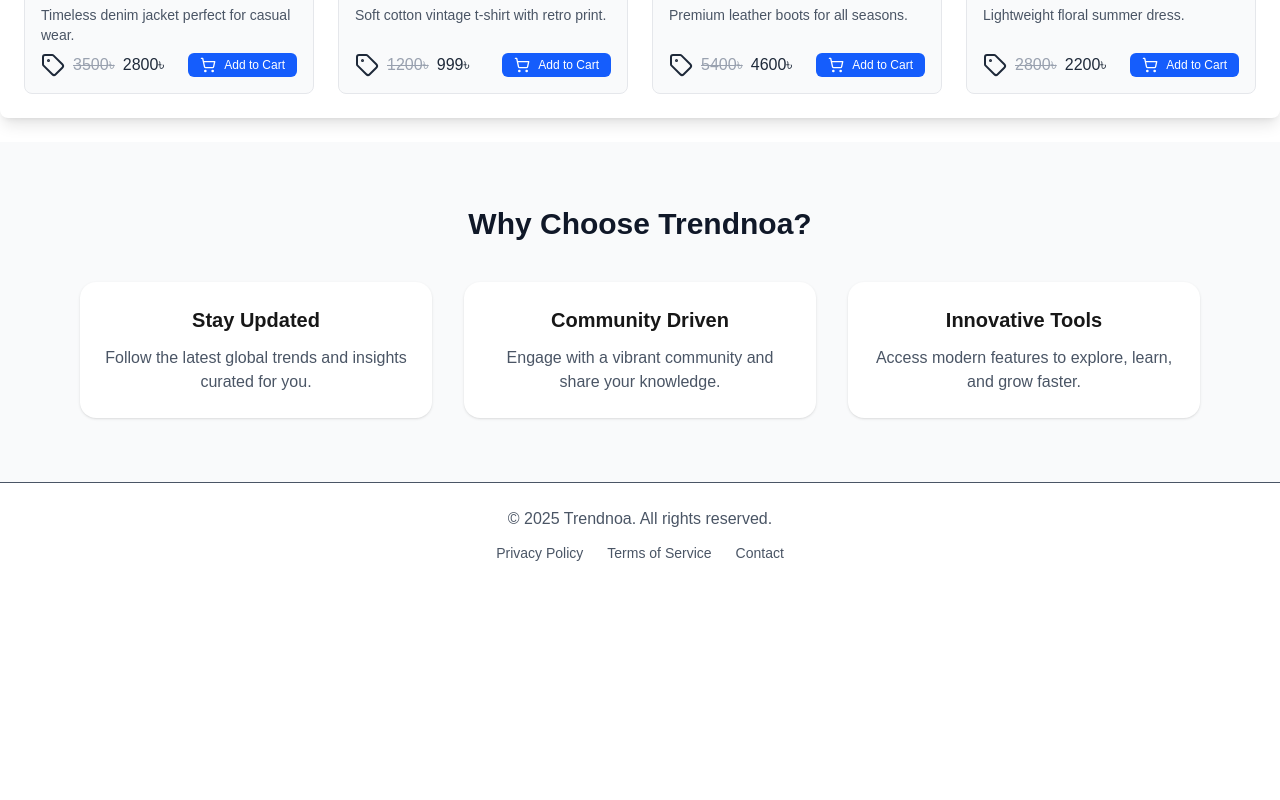
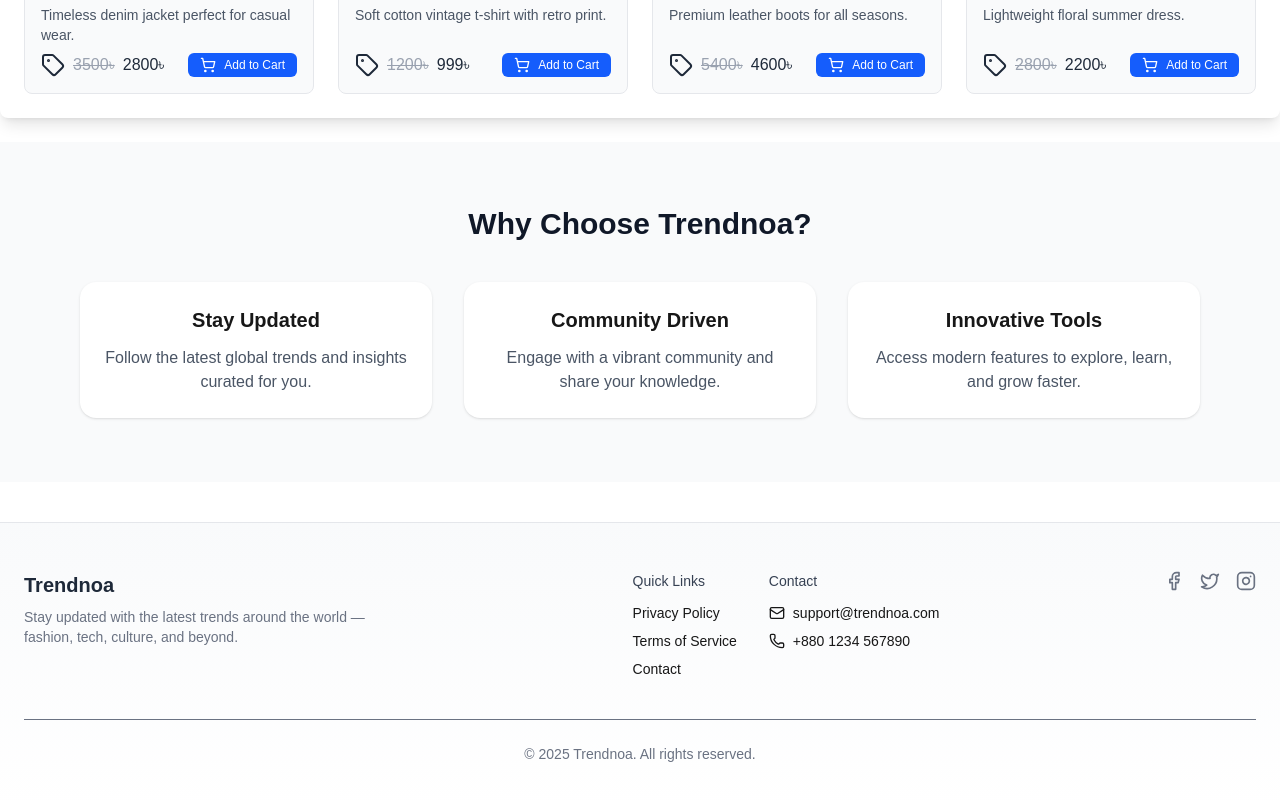
Before and after one commit to ismail-dev-code/Trendnoa, a Next.js app: page / in a window 1280 px wide. Shown: the part 513-1313 px from the top of the page. Before the commit the page ends 1100 px from the top, so only its background shows below. Built offline with nearby package versions, Linux system fonts and the light colour scheme; no server answers.

Commit message:
feat: footer make polished

```diff
--- a/src/app/components/Footer.tsx
+++ b/src/app/components/Footer.tsx
@@ -1,23 +1,85 @@
-import Link from 'next/link'
-import React from 'react'
+"use client";
+
+import Link from "next/link";
+import { Mail, Phone, Facebook, Twitter, Instagram } from "lucide-react";
 
 export default function Footer() {
   return (
-     <footer className="py-6 text-center text-gray-600 dark:text-gray-400 border-t dark:border-gray-700">
-        <p>
-          © {new Date().getFullYear()} Trendnoa. All rights reserved.
+    <footer className="relative mt-10 border-t border-gray-200 dark:border-gray-800 bg-gradient-to-b from-gray-50 to-white dark:from-gray-900 dark:to-gray-950">
+      <div className="max-w-7xl mx-auto px-6 py-10 md:py-12">
+        {/* Top Section */}
+        <div className="flex flex-col md:flex-row items-center md:items-start justify-between gap-8">
+          {/* Brand */}
+          <div className="text-center md:text-left">
+            <h2 className="text-xl font-semibold text-gray-800 dark:text-gray-100">
+              Trendnoa
+            </h2>
+            <p className="mt-2 text-sm text-gray-500 dark:text-gray-400 max-w-sm">
+              Stay updated with the latest trends around the world — fashion,
+              tech, culture, and beyond.
             </p>
-        <div className="flex justify-center gap-6 mt-3 text-sm">
+          </div>
+
+          {/* Quick Links */}
+          <div className="flex flex-col md:flex-row gap-8 text-sm">
+            <div>
+              <h3 className="font-medium text-gray-700 dark:text-gray-200">
+                Quick Links
+              </h3>
+              <ul className="mt-3 space-y-2">
+                <li>
                   <Link href="/privacy" className="hover:underline">
                     Privacy Policy
                   </Link>
+                </li>
+                <li>
                   <Link href="/terms" className="hover:underline">
                     Terms of Service
                   </Link>
+                </li>
+                <li>
                   <Link href="/contact" className="hover:underline">
                     Contact
                   </Link>
+                </li>
+              </ul>
+            </div>
+
+            {/* Contact Info */}
+            <div>
+              <h3 className="font-medium text-gray-700 dark:text-gray-200">
+                Contact
+              </h3>
+              <ul className="mt-3 space-y-2">
+                <li className="flex items-center gap-2">
+                  <Mail size={16} /> support@trendnoa.com
+                </li>
+                <li className="flex items-center gap-2">
+                  <Phone size={16} /> +880 1234 567890
+                </li>
+              </ul>
+            </div>
+          </div>
+
+          {/* Social Links */}
+          <div className="flex gap-4 text-gray-500 dark:text-gray-400">
+            <Link href="https://facebook.com" target="_blank">
+              <Facebook className="w-5 h-5 hover:text-blue-500 transition" />
+            </Link>
+            <Link href="https://twitter.com" target="_blank">
+              <Twitter className="w-5 h-5 hover:text-sky-500 transition" />
+            </Link>
+            <Link href="https://instagram.com" target="_blank">
+              <Instagram className="w-5 h-5 hover:text-pink-500 transition" />
+            </Link>
+          </div>
+        </div>
+
+        {/* Bottom Section */}
+        <div className="border-t mt-10 pt-6 text-center text-sm text-gray-500 dark:text-gray-400">
+          © {new Date().getFullYear()} Trendnoa. All rights reserved.
+        </div>
       </div>
     </footer>
-  )
+  );
 }
```
Lines whose indentation alone changed are shown as unchanged.
